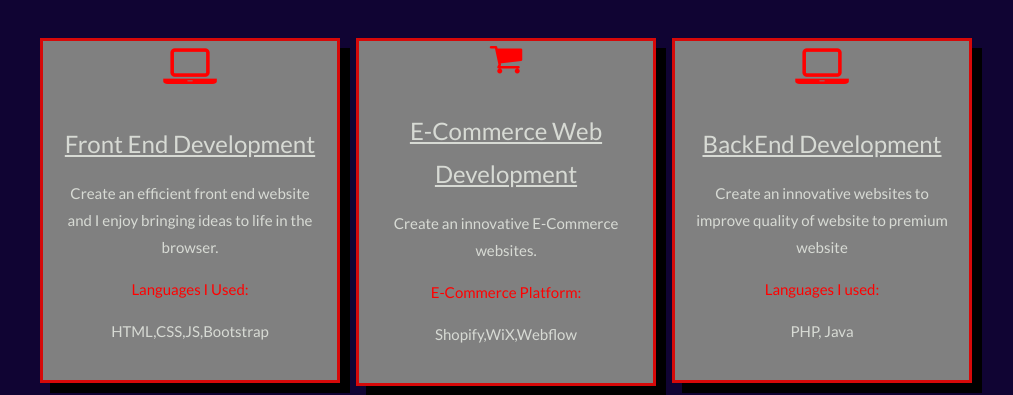
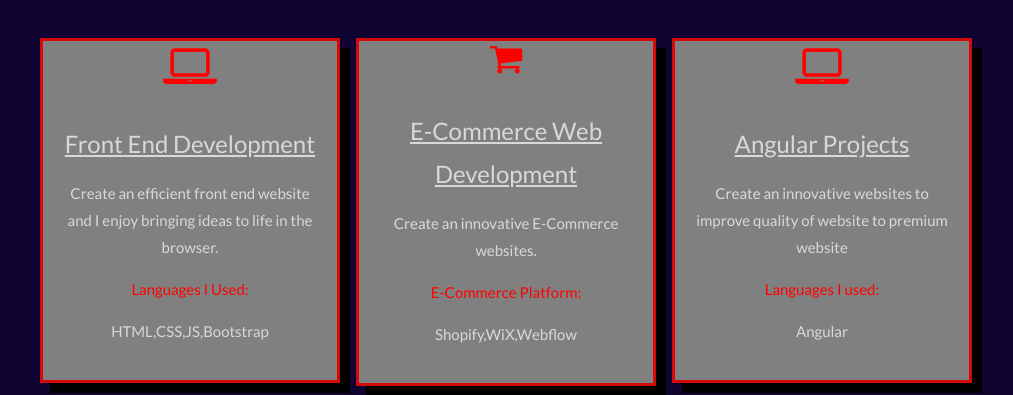
Before and after one commit to Ayshapulliyil1997/ayshapulliyil.com, a plain HTML site: page index.html in a window 1280 px wide. Shown: the part 2340-2735 px from the top of the page, without its empty margins (134-1147 px from the left). Drawn offline with nearby package versions, Linux system fonts and the light colour scheme.

Commit message:
Update index.html

```diff
--- a/index.html
+++ b/index.html
@@ -386,10 +386,10 @@ div.desc {
   </div>
   <div class="gallery" style="box-shadow: 10px 10px black;">
     <i class="fa fa-laptop" style="font-size:50px ; color:rgb(255, 0, 0); width: 100%; text-align: center;"></i>
-    <div class="desc"><a href="http://studentmanagementaysha.epizy.com/ums/"><h3>BackEnd Development</h3></a>
+    <div class="desc"><a href=""><h3>Angular Projects</h3></a>
         <p>Create an innovative websites to improve quality of website to premium website  </p>
         <p style=" color: rgb(255, 0, 0);" >Languages I used:</p>
- <p>PHP, Java</p>
+ <p>Angular</p>
    </div>
   </div>
 
```
